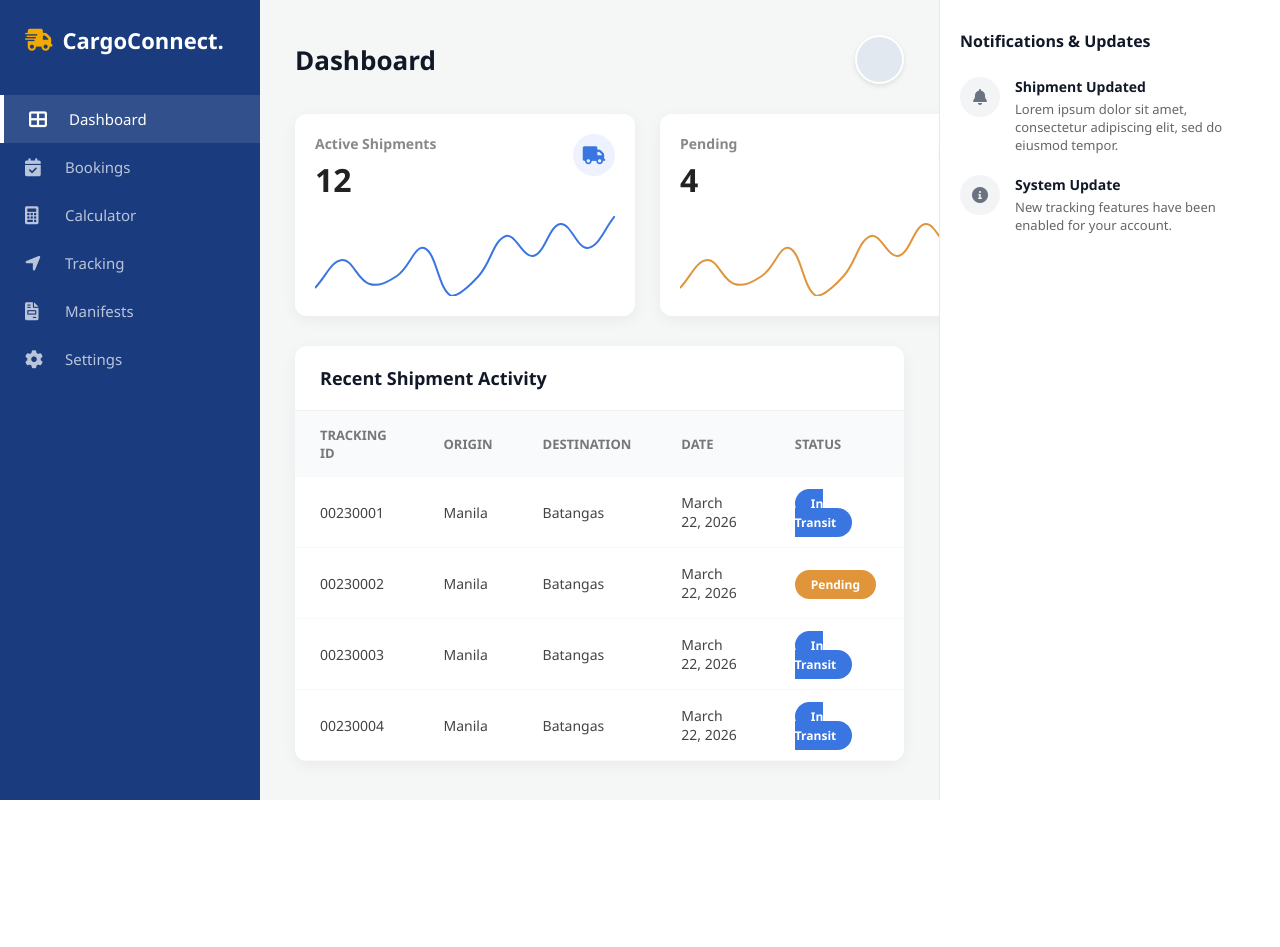
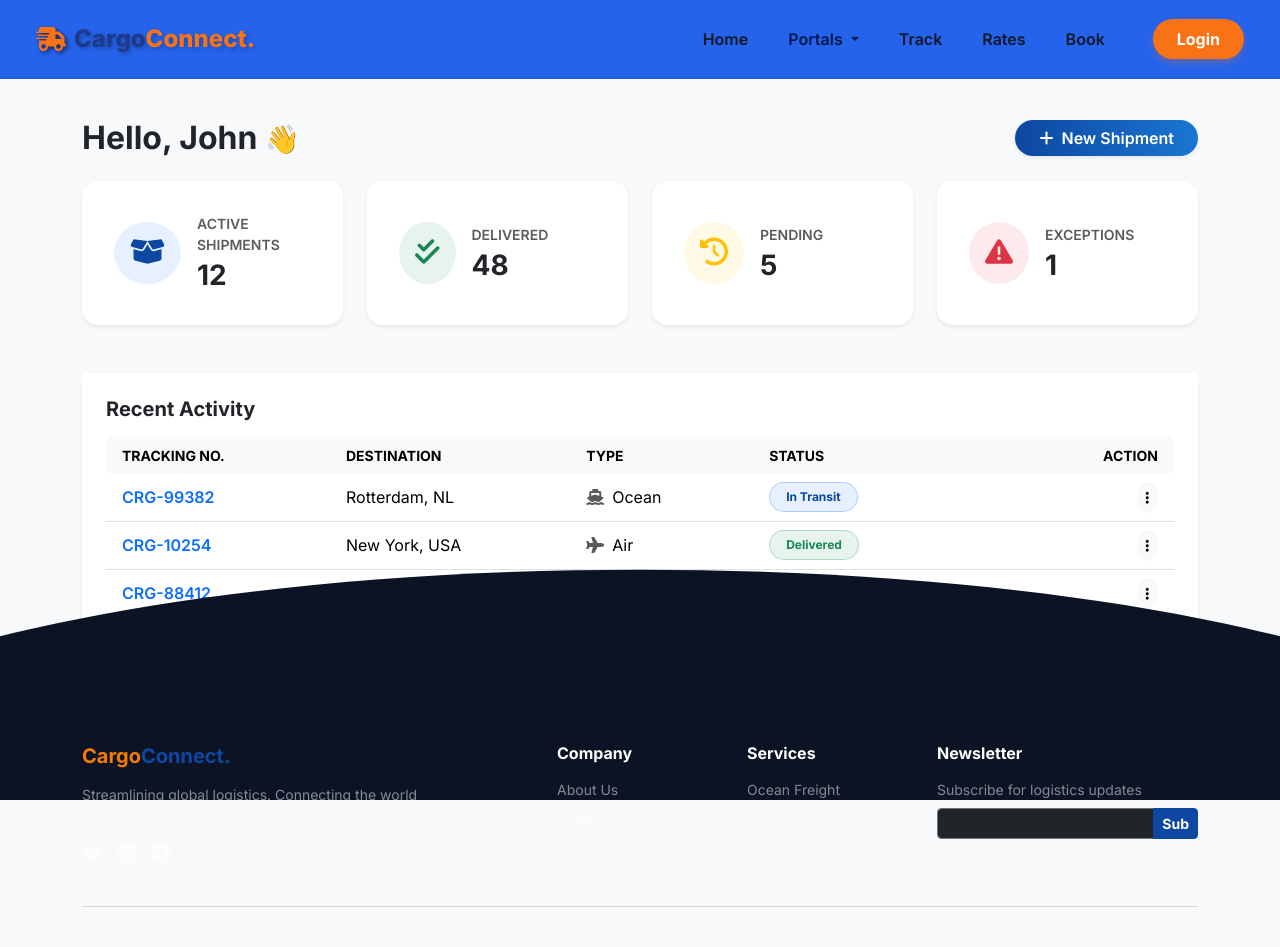
Before and after one commit to riyakko/CargoConnect, a PHP site: page /dashboard.php in a window 1280 px wide. Before the commit the page ends 800 px from the top, so only its background shows below. Run offline with PHP 8.4, Linux system fonts and the light colour scheme.

Commit message:
Applied centralized premium design from master and preserved local dashboard layout

```diff
--- a/dashboard.php
+++ b/dashboard.php
@@ -1,142 +1,123 @@
-<!DOCTYPE html>
-<html lang="en">
-<head>
-    <meta charset="UTF-8">
-    <meta name="viewport" content="width=device-width, initial-scale=1.0">
-    <title>CargoConnect Dashboard</title>
-    <link rel="stylesheet" href="https://cdnjs.cloudflare.com/ajax/libs/font-awesome/6.0.0-beta3/css/all.min.css">
-    <!-- Custom Styles -->
-    <link rel="stylesheet" href="style.css">
-</head>
-<body id="dashboard-page">
+<?php include 'includes/header.php'; ?>
 
-    <div class="sidebar">
-        <div class="brand">
-            <i class="fas fa-truck-fast"></i>
-            CargoConnect.
-        </div>
-        <a href="#" class="nav-link active"><i class="fas fa-th-large"></i> Dashboard</a>
-        <a href="#" class="nav-link"><i class="fas fa-calendar-check"></i> Bookings</a>
-        <a href="#" class="nav-link"><i class="fas fa-calculator"></i> Calculator</a>
-        <a href="#" class="nav-link"><i class="fas fa-location-arrow"></i> Tracking</a>
-        <a href="#" class="nav-link"><i class="fas fa-file-invoice"></i> Manifests</a>
-        <a href="#" class="nav-link"><i class="fas fa-cog"></i> Settings</a>
-    </div>
+<style>.wave { animation-name: wave-animation; animation-duration: 2.5s; animation-iteration-count: infinite; transform-origin: 70% 70%; display: inline-block; } @keyframes wave-animation { 0% { transform: rotate( 0.0deg) } 10% { transform: rotate(14.0deg) }  20% { transform: rotate(-8.0deg) } 30% { transform: rotate(14.0deg) } 40% { transform: rotate(-4.0deg) } 50% { transform: rotate(10.0deg) } 60% { transform: rotate( 0.0deg) } 100% { transform: rotate( 0.0deg) } }</style>
 
-    <div class="main-content">
-        <div class="header">
-            <h1>Dashboard</h1>
-            <div class="profile-circle"></div>
-        </div>
-
-        <div class="stats-section">
-            <div class="stat-card">
-                <div class="stat-header">Active Shipments</div>
-                <div class="stat-value">12</div>
-                <div class="stat-icon blue-icon"><i class="fas fa-truck"></i></div>
-                <div class="stat-chart-container"><canvas id="activeShipmentsChart"></canvas></div>
-            </div>
-            <div class="stat-card">
-                <div class="stat-header">Pending</div>
-                <div class="stat-value">4</div>
-                <div class="stat-icon orange-icon"><i class="fas fa-clock"></i></div>
-                <div class="stat-chart-container"><canvas id="pendingChart"></canvas></div>
-            </div>
-            <div class="stat-card">
-                <div class="stat-header">Delivered</div>
-                <div class="stat-value">12</div>
-                <div class="stat-icon green-icon"><i class="fas fa-check"></i></div>
-                <div class="stat-chart-container"><canvas id="deliveredChart"></canvas></div>
+<main class="flex-grow-1 bg-light py-4 position-relative">
+    <div class="container">
+        <div class="d-flex justify-content-between align-items-center mb-4 pt-3">
+            <h2 class="fw-bold mb-0 text-dark">Hello, John <span class="wave fs-3">👋</span></h2>
+            <div class="d-flex gap-2">
+                <a href="book.php" class="btn btn-primary rounded-pill px-4 fw-semibold border-0 text-white shadow-sm" style="background: linear-gradient(90deg, #0d47a1, #1976d2);"><i class="fa-solid fa-plus me-2"></i>New Shipment</a>
             </div>
         </div>
 
-        <div class="activity-section">
-            <h2 class="activity-header">Recent Shipment Activity</h2>
-            <table>
-                <thead>
+        <!-- Quick Stats -->
+        <div class="row g-4 mb-5">
+            <div class="col-md-3">
+                <div class="card border-0 shadow-sm rounded-4 h-100 p-2">
+                    <div class="card-body p-4 d-flex align-items-center">
+                        <div class="bg-primary bg-opacity-10 p-3 rounded-circle me-3">
+                            <i class="fa-solid fa-box-open fs-3 text-primary" style="color:#0d47a1!important;"></i>
+                        </div>
+                        <div>
+                            <p class="text-muted mb-1 fw-semibold small text-uppercase">Active Shipments</p>
+                            <h3 class="fw-bold mb-0 text-dark">12</h3>
+                        </div>
+                    </div>
+                </div>
+            </div>
+            <div class="col-md-3">
+                <div class="card border-0 shadow-sm rounded-4 h-100 p-2">
+                    <div class="card-body p-4 d-flex align-items-center">
+                        <div class="bg-success bg-opacity-10 p-3 rounded-circle me-3">
+                            <i class="fa-solid fa-check-double fs-3 text-success"></i>
+                        </div>
+                        <div>
+                            <p class="text-muted mb-1 fw-semibold small text-uppercase">Delivered</p>
+                            <h3 class="fw-bold mb-0 text-dark">48</h3>
+                        </div>
+                    </div>
+                </div>
+            </div>
+            <div class="col-md-3">
+                <div class="card border-0 shadow-sm rounded-4 h-100 p-2">
+                    <div class="card-body p-4 d-flex align-items-center">
+                        <div class="bg-warning bg-opacity-10 p-3 rounded-circle me-3">
+                            <i class="fa-solid fa-clock-rotate-left fs-3 text-warning"></i>
+                        </div>
+                        <div>
+                            <p class="text-muted mb-1 fw-semibold small text-uppercase">Pending</p>
+                            <h3 class="fw-bold mb-0 text-dark">5</h3>
+                        </div>
+                    </div>
+                </div>
+            </div>
+            <div class="col-md-3">
+                <div class="card border-0 shadow-sm rounded-4 h-100 p-2">
+                    <div class="card-body p-4 d-flex align-items-center">
+                        <div class="bg-danger bg-opacity-10 p-3 rounded-circle me-3">
+                            <i class="fa-solid fa-triangle-exclamation fs-3 text-danger"></i>
+                        </div>
+                        <div>
+                            <p class="text-muted mb-1 fw-semibold small text-uppercase">Exceptions</p>
+                            <h3 class="fw-bold mb-0 text-dark">1</h3>
+                        </div>
+                    </div>
+                </div>
+            </div>
+        </div>
+
+        <!-- Recent Shipments Table -->
+        <div class="card border-0 shadow-sm rounded-4 mb-4">
+            <div class="card-header bg-white border-bottom-0 pt-4 pb-2 px-4">
+                <h5 class="fw-bold mb-0 text-dark">Recent Activity</h5>
+            </div>
+            <div class="card-body px-4 pb-4 pt-2">
+                <div class="table-responsive">
+                    <table class="table table-hover align-middle mb-0">
+                        <thead class="table-light text-muted small text-uppercase">
                             <tr>
-                        <th>Tracking ID</th>
-                        <th>Origin</th>
-                        <th>Destination</th>
-                        <th>Date</th>
-                        <th>Status</th>
+                                <th class="ps-3 border-0 rounded-start">Tracking No.</th>
+                                <th class="border-0">Destination</th>
+                                <th class="border-0">Type</th>
+                                <th class="border-0">Status</th>
+                                <th class="border-0 rounded-end text-end pe-3">Action</th>
                             </tr>
                         </thead>
                         <tbody>
                             <tr>
-                        <td>00230001</td>
-                        <td>Manila</td>
-                        <td>Batangas</td>
-                        <td>March 22, 2026</td>
-                        <td><span class="status-badge status-in-transit">In Transit</span></td>
+                                <td class="ps-3"><a href="track.php" class="fw-semibold text-decoration-none">CRG-99382</a></td>
+                                <td>Rotterdam, NL</td>
+                                <td><i class="fa-solid fa-ship text-muted me-2"></i>Ocean</td>
+                                <td><span class="badge bg-primary bg-opacity-10 text-primary rounded-pill px-3 py-2 border border-primary border-opacity-25" style="color:#0d47a1!important;">In Transit</span></td>
+                                <td class="text-end pe-3">
+                                    <button class="btn btn-sm btn-light rounded-circle"><i class="fa-solid fa-ellipsis-vertical"></i></button>
+                                </td>
                             </tr>
                             <tr>
-                        <td>00230002</td>
-                        <td>Manila</td>
-                        <td>Batangas</td>
-                        <td>March 22, 2026</td>
-                        <td><span class="status-badge status-pending">Pending</span></td>
+                                <td class="ps-3"><a href="track.php" class="fw-semibold text-decoration-none">CRG-10254</a></td>
+                                <td>New York, USA</td>
+                                <td><i class="fa-solid fa-plane text-muted me-2"></i>Air</td>
+                                <td><span class="badge bg-success bg-opacity-10 text-success rounded-pill px-3 py-2 border border-success border-opacity-25">Delivered</span></td>
+                                <td class="text-end pe-3">
+                                    <button class="btn btn-sm btn-light rounded-circle"><i class="fa-solid fa-ellipsis-vertical"></i></button>
+                                </td>
                             </tr>
                             <tr>
-                        <td>00230003</td>
-                        <td>Manila</td>
-                        <td>Batangas</td>
-                        <td>March 22, 2026</td>
-                        <td><span class="status-badge status-in-transit">In Transit</span></td>
-                    </tr>
-                    <tr>
-                        <td>00230004</td>
-                        <td>Manila</td>
-                        <td>Batangas</td>
-                        <td>March 22, 2026</td>
-                        <td><span class="status-badge status-in-transit">In Transit</span></td>
+                                <td class="ps-3"><a href="track.php" class="fw-semibold text-decoration-none">CRG-88412</a></td>
+                                <td>Shanghai, CN</td>
+                                <td><i class="fa-solid fa-truck text-muted me-2"></i>Ground</td>
+                                <td><span class="badge bg-warning bg-opacity-10 text-warning rounded-pill px-3 py-2 border border-warning border-opacity-25">Pending Custom</span></td>
+                                <td class="text-end pe-3">
+                                    <button class="btn btn-sm btn-light rounded-circle"><i class="fa-solid fa-ellipsis-vertical"></i></button>
+                                </td>
                             </tr>
                         </tbody>
                     </table>
                 </div>
             </div>
-
-    <div class="notifications-panel">
-        <div class="notifications-header">Notifications & Updates</div>
-        <div class="notification-item">
-            <div class="notif-icon-box"><i class="fas fa-bell"></i></div>
-            <div class="notif-content">
-                <div class="notif-content-title">Shipment Updated</div>
-                <div class="notif-content-text">Lorem ipsum dolor sit amet, consectetur adipiscing elit, sed do eiusmod tempor.</div>
         </div>
     </div>
-        <div class="notification-item">
-            <div class="notif-icon-box"><i class="fas fa-info-circle"></i></div>
-            <div class="notif-content">
-                <div class="notif-content-title">System Update</div>
-                <div class="notif-content-text">New tracking features have been enabled for your account.</div>
-            </div>
-        </div>
-    </div>
+</main>
 
-    <script src="https://cdn.jsdelivr.net/npm/chart.js"></script>
-    <script>
-        const getChartData = (color) => ({
-            labels: Array(12).fill(''),
-            datasets: [{
-                data: [12, 19, 13, 15, 22, 10, 15, 25, 20, 28, 22, 30],
-                borderColor: color,
-                borderWidth: 2,
-                tension: 0.4,
-                pointRadius: 0,
-                fill: false,
-            }]
-        });
-
-        const options = {
-            maintainAspectRatio: false,
-            scales: { x: { display: false }, y: { display: false } },
-            plugins: { legend: { display: false } }
-        };
-
-        new Chart(document.getElementById('activeShipmentsChart'), { type: 'line', data: getChartData('#3a76e1'), options });
-        new Chart(document.getElementById('pendingChart'), { type: 'line', data: getChartData('#e1953a'), options });
-        new Chart(document.getElementById('deliveredChart'), { type: 'line', data: getChartData('#22c55e'), options });
-    </script>
-</body>
-</html>
+<?php include 'includes/footer.php'; ?>
```
Lines whose indentation alone changed are shown as unchanged.
